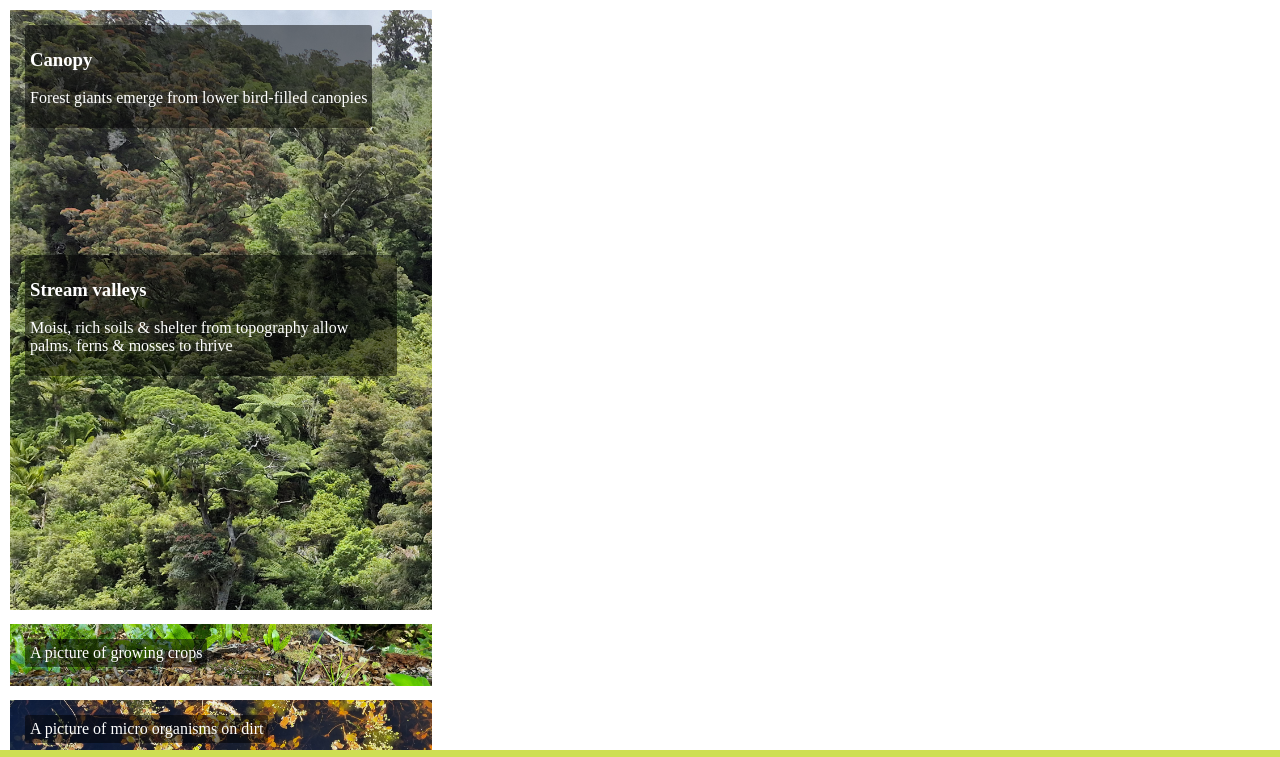
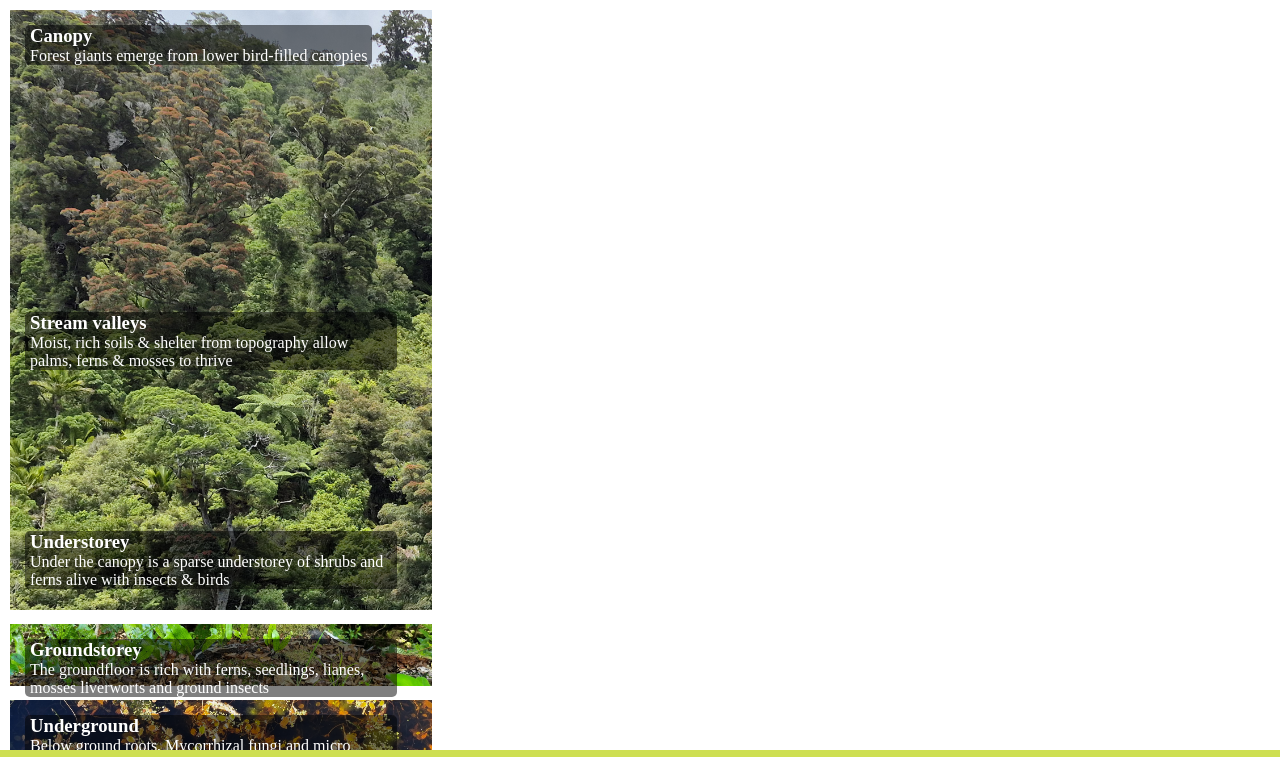
Before and after one commit to BoopEnthusiast/Microforests, a plain HTML site: page index.html in a window 1280 px wide. Shown: the top 757 px of the page. Drawn offline with Linux system fonts and the light colour scheme.

Commit message:
fix overlay text

```diff
--- a/index.css
+++ b/index.css
@@ -27,7 +27,7 @@ footer img {
     padding: 5px;
 }
 
-@media (max-width: 768px) {
+@media (max-width: 1000px) {
     .first-page, .second-page {
         flex-direction: column;
     }
@@ -57,10 +57,16 @@ footer img {
     left: 20px;
     color: white;
     background-color: rgba(0, 0, 0, 0.5);
-    border-radius: 10px;
+    border-radius: 5px;
     padding: 5px;
-    border-radius: 3px;
+    padding-top: 0;
+    padding-bottom: 0;
     max-width: calc(100% - 60px);
+}
+
+.overlay-text h3, .overlay-text p {
+    margin: 0;
+    padding: 0;
 }
 
 /* First page middle column */
@@ -73,7 +79,7 @@ footer img {
 
 
 /* Fix columns for mobile */
-@media (max-width: 768px) {
+@media (max-width: 1000px) {
     .left-column, .middle-column {
         width: 100vw;
     }
--- a/index.html
+++ b/index.html
@@ -37,16 +37,16 @@
                     <div class="image-container">
                         <img src="./images/left-column-big.jpg" alt="A lush and dense forest"/>
                         <div class="overlay-text"><h3>Canopy</h3><p>Forest giants emerge from lower bird-filled canopies</p></div>
-                        <div class="overlay-text" style="top: 250px;"><h3>Stream valleys</h3><p>Moist, rich soils & shelter from topography allow palms, ferns & mosses
-                            to thrive</p></div>
+                        <div class="overlay-text" style="top: 50%;"><h3>Stream valleys</h3><p>Moist, rich soils & shelter from topography allow palms, ferns & mosses to thrive</p></div>
+                        <div class="overlay-text" style="top: initial; bottom: 30px;"><h3>Understorey</h3><p>Under the canopy is a sparse understorey of shrubs and ferns alive with insects & birds</p></div>
                     </div>
                     <div class="image-container">
                         <img src="./images/left-column-small-1.jpg" alt="A picture of growing crops"/>
-                        <div class="overlay-text">A picture of growing crops</div>
+                        <div class="overlay-text"><h3>Groundstorey</h3><p>The groundfloor is rich with ferns, seedlings, lianes, mosses liverworts and ground insects</p></div>
                     </div>
                     <div class="image-container">
                         <img src="./images/left-column-small-2.jpg" alt="A picture of micro organisms on dirt"/>
-                        <div class="overlay-text">A picture of micro organisms on dirt</div>
+                        <div class="overlay-text"><h3>Underground</h3><p>Below ground roots, Mycorrhizal fungi and micro organisms form a connected network</p></div>
                     </div>
                 </div>
                 <div class="middle-column">
```
